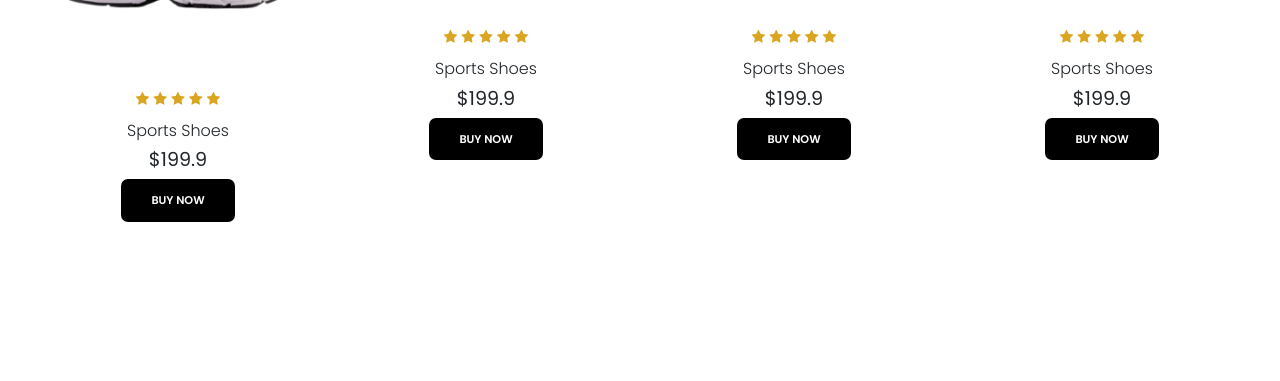
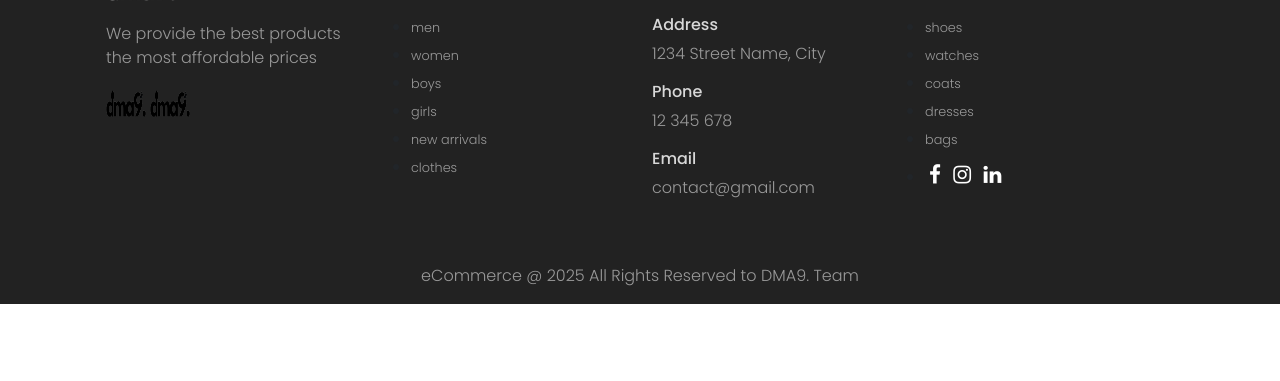
Before and after one commit to OmarChouchane/DMA9, a PHP site: page /single_product.php?product_id=1 in a window 1280 px wide. Shown: the part 1024-1405 px from the top of the page. After the commit the page ends 1328 px from the top, so only its background shows below. Run offline with PHP 8.4, Linux system fonts and the light colour scheme; tables that the repository leaves empty or names only in its code hold one stand-in row (values such as "Sample post"); grey boxes marked "Sample" are stand-in pictures.

Commit message:
related products

```diff
--- a/assets/css/style.css
+++ b/assets/css/style.css
@@ -282,7 +282,7 @@ h6{
 
 
   .custom-container button {
-    background-color: transparent;
+    background-color: transparent !important;
     color: black;
     font-size: 0.8rem;
     font-weight: 600;
--- a/single_product.php
+++ b/single_product.php
@@ -1,156 +1,114 @@
 <?php
-
-
 session_start();
-
-
 include('server/connection.php');
 
-
 if(isset($_GET['product_id'])){
-
     $product_id = $_GET['product_id'];
 
     $stmt = $conn->prepare("SELECT * FROM products WHERE product_id = ?");
-    $stmt->bind_param("i",$product_id);
+    $stmt->bind_param("i", $product_id);
 
     $stmt->execute();
 
-    $product = $stmt->get_result();
+    $result = $stmt->get_result();
 
+    // Fetch the product details as an associative array
+    $product = $result->fetch_assoc();
 
-}else{
+    // Check if product exists
+    if(!$product) {
+        // Redirect if product not found
         header('location: index.php');
+        exit(); // Terminate script execution
     }
-
-
-
-
+} else {
+    // Redirect if product_id is not set
+    header('location: index.php');
+    exit(); // Terminate script execution
+}
 ?>
-
-
-
 
 <?php include('layouts/header.php'); ?>
 
-
-    <!--Single Product-->
+<!-- Single Product -->
 <section class="container single-product my-5 pt-5">
     <div class="row mt-5">
+        <!-- Product Image Section -->
+        <div class="col-lg-5 col-md-6 col-sm-12">
+            <!-- Main Product Image -->
+            <img class="img-fluid w-100 pb-1" src="/assets/imgs/<?php echo $product['product_image']; ?>" alt="" id="mainImg">
+            <!-- Small Images Section -->
+            <div class="small-img-group">
 
-        <?php while($row = $product->fetch_assoc()){ ?>
 
-            <div class="col-lg-5 col-md-6 col-sm-12">
-                <img class="img-fluid w-100 pb-1" src="/assets/imgs/<?php echo $row['product_image']; ?>" alt="" id="mainImg">
-                <div class="small-img-group">
                     <div class="small-img-col">
-                        <img src="/assets/imgs/<?php echo $row['product_image']; ?>" width="100%" class="small-img">
+                        <img src="/assets/imgs/<?php echo $product['product_image' ]; ?>" width="100%" class="small-img">
                     </div>
                     <div class="small-img-col">
-                        <img src="/assets/imgs/<?php echo $row['product_image2']; ?>" width="100%" class="small-img">
+                        <img src="/assets/imgs/<?php echo $product['product_image2']; ?>" width="100%" class="small-img">
                     </div>
                     <div class="small-img-col">
-                        <img src="/assets/imgs/<?php echo $row['product_image3']; ?>" width="100%" class="small-img">
+                        <img src="/assets/imgs/<?php echo $product['product_image3']; ?>" width="100%" class="small-img">
                     </div>
                     <div class="small-img-col">
-                        <img src="/assets/imgs/<?php echo $row['product_image4']; ?>" width="100%" class="small-img">
+                        <img src="/assets/imgs/<?php echo $product['product_image4']; ?>" width="100%" class="small-img">
                     </div>
+
+
             </div>
         </div>
 
+        <!-- Product Details Section -->
         <div class="col-lg-6 col-12">
             <h6>Men/Shoes</h6>
-                <h3 class="py-4"><?php echo $row['product_name']; ?></h3>
-                <h2>$<?php echo $row['product_price']; ?></h2>
+            <h3 class="py-4"><?php echo $product['product_name']; ?></h3>
+            <h2>$<?php echo $product['product_price']; ?></h2>
             <form method="POST" action="cart.php">
-                <input type="hidden" name="product_id" value="<?php echo $row['product_id']; ?>"/>
-                <input type="hidden" name="product_image" value="<?php echo $row['product_image']; ?>"/>
-                <input type="hidden" name="product_name" value="<?php echo $row['product_name']; ?>"/>
-                <input type="hidden" name="product_price" value="<?php echo $row['product_price']; ?>"/>
+                <input type="hidden" name="product_id" value="<?php echo $product['product_id']; ?>"/>
+                <input type="hidden" name="product_image" value="<?php echo $product['product_image']; ?>"/>
+                <input type="hidden" name="product_name" value="<?php echo $product['product_name']; ?>"/>
+                <input type="hidden" name="product_price" value="<?php echo $product['product_price']; ?>"/>
                 <input type="number" name="product_quantity" value="1">
-
-                <button class="buy-btn" name="add_to_cart" type="submit">ADD TO CART</button></form>
-                <h4 class="my-5 ">Product details</h4>
-                <span><?php echo $row['product_description']; ?>
-                </span>
+                <button class="buy-btn" name="add_to_cart" type="submit">ADD TO CART</button>
+            </form>
+            <h4 class="my-5">Product details</h4>
+            <span><?php echo $product['product_description']; ?></span>
         </div>
-
-
-
-
-
-        <?php } ?>
     </div>
 </section>
 
-
-    <!--Related Products-->
+<!-- Related Products -->
 <section id="related-products" class="my-5 pb-5">
     <div class="container text-center mt-5 py-5">
         <h3>Related Products</h3>
         <hr class="mx-auto">
     </div>
     <div class="row mx-auto container-fluid">
+        <?php
+        // Retrieve related products from the same category
+        $stmt_related = $conn->prepare("SELECT * FROM products WHERE product_category = ? AND product_id != ? LIMIT 4");
+        $stmt_related->bind_param("si", $product['product_category'], $product_id);
+        $stmt_related->execute();
+        $result_related = $stmt_related->get_result();
+
+        while ($row_related = $result_related->fetch_assoc()) {
+        ?>
+            <!-- Product Card -->
             <div class="product text-center col-lg-3 col-md-4 col-sm-12">
-                <img src="assets/imgs/featured1.png" class="img-fluid mb-3">
-                <div class="star">
-                    <i class="fa fa-star"></i>
-                    <i class="fa fa-star"></i>
-                    <i class="fa fa-star"></i>
-                    <i class="fa fa-star"></i>
-                    <i class="fa fa-star"></i>
+                <!-- Product Image -->
+                <img src="/assets/imgs/<?php echo $row_related['product_image']; ?>" class="img-fluid mb-3">
+                <!-- Product Name and Price -->
+                <h5 class="p-name"><?php echo $row_related['product_name']; ?></h5>
+                <h4 class="p-price">$<?php echo $row_related['product_price']; ?></h4>
+                <!-- Buy Now Button with Link to Single Product Page -->
+                <a href="single_product.php?product_id=<?php echo $row_related['product_id']; ?>"><button class="buy-btn">BUY NOW</button></a>
             </div>
-                <h5 class ="p-name">Sports Shoes</h5>
-                <h4 class ="p-price">$199.9</h4>
-                <button class="buy-btn">BUY NOW</button>
-            </div>
-            <div class="product text-center col-lg-3 col-md-4 col-sm-12">
-                <img src="assets/imgs/featured2.png" class="img-fluid mb-3">
-                <div class="star">
-                    <i class="fa fa-star"></i>
-                    <i class="fa fa-star"></i>
-                    <i class="fa fa-star"></i>
-                    <i class="fa fa-star"></i>
-                    <i class="fa fa-star"></i>
-                </div>
-                <h5 class ="p-name">Sports Shoes</h5>
-                <h4 class ="p-price">$199.9</h4>
-                <button class="buy-btn">BUY NOW</button>
-            </div>
-            <div class="product text-center col-lg-3 col-md-4 col-sm-12">
-                <img src="assets/imgs/featured3.png" class="img-fluid mb-3">
-                <div class="star">
-                    <i class="fa fa-star"></i>
-                    <i class="fa fa-star"></i>
-                    <i class="fa fa-star"></i>
-                    <i class="fa fa-star"></i>
-                    <i class="fa fa-star"></i>
-                </div>
-                <h5 class ="p-name">Sports Shoes</h5>
-                <h4 class ="p-price">$199.9</h4>
-                <button class="buy-btn">BUY NOW</button>
-            </div>
-            <div class="product text-center col-lg-3 col-md-4 col-sm-12">
-                <img src="assets/imgs/featured4.png" class="img-fluid mb-3">
-                <div class="star">
-                    <i class="fa fa-star"></i>
-                    <i class="fa fa-star"></i>
-                    <i class="fa fa-star"></i>
-                    <i class="fa fa-star"></i>
-                    <i class="fa fa-star"></i>
-                </div>
-                <h5 class ="p-name">Sports Shoes</h5>
-                <h4 class ="p-price">$199.9</h4>
-                <button class="buy-btn">BUY NOW</button>
-            </div>
+        <?php } ?>
     </div>
 </section>
 
-
-
-
-
 <script>
+    // JavaScript to handle image switching
     var mainImg = document.getElementById('mainImg');
     var smallImg = document.getElementsByClassName('small-img');
 
@@ -159,7 +117,6 @@ if(isset($_GET['product_id'])){
             mainImg.src = smallImg[i].src;
         }
     }
-
 </script>
 
-<?php include('layouts/header.php'); ?>
+<?php include('layouts/footer.php'); ?>
```
Lines whose indentation alone changed are shown as unchanged.
